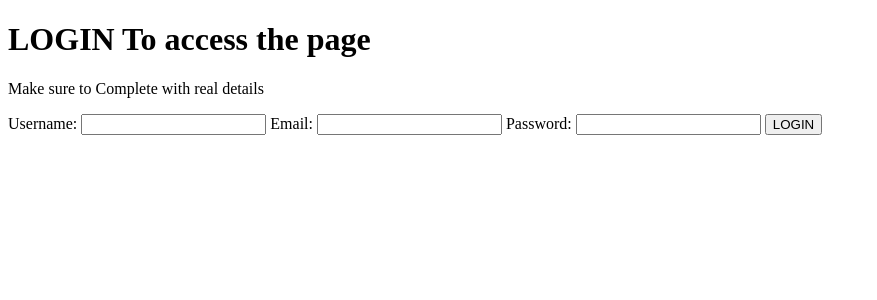
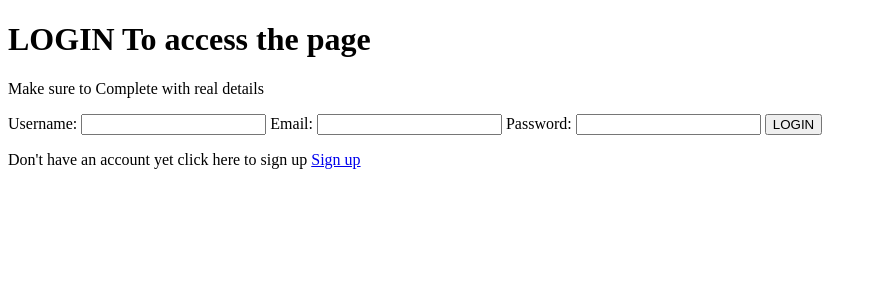
Before and after one commit to godwink12/python-login-system, a Python web app: template Template/Login.html in a window 1280 px wide. Shown: the top 300 px of the page, without its empty margins (0-877 px from the left). Run offline with Jinja, Linux system fonts and the light colour scheme; the template is opened without the code that fills it, so the values that code supplies are empty.

Commit message:
add sign up option

```diff
--- a/Template/Login.html
+++ b/Template/Login.html
@@ -19,6 +19,8 @@
         <input type="password" type="hidden" id="Password" name="Password">
 
         <button type="submit">LOGIN</button>
+
+        <p>Don't have an account yet click here to sign up <a href="Signup.html">Sign up</a></p>
     </form>
 
 </body>
```
